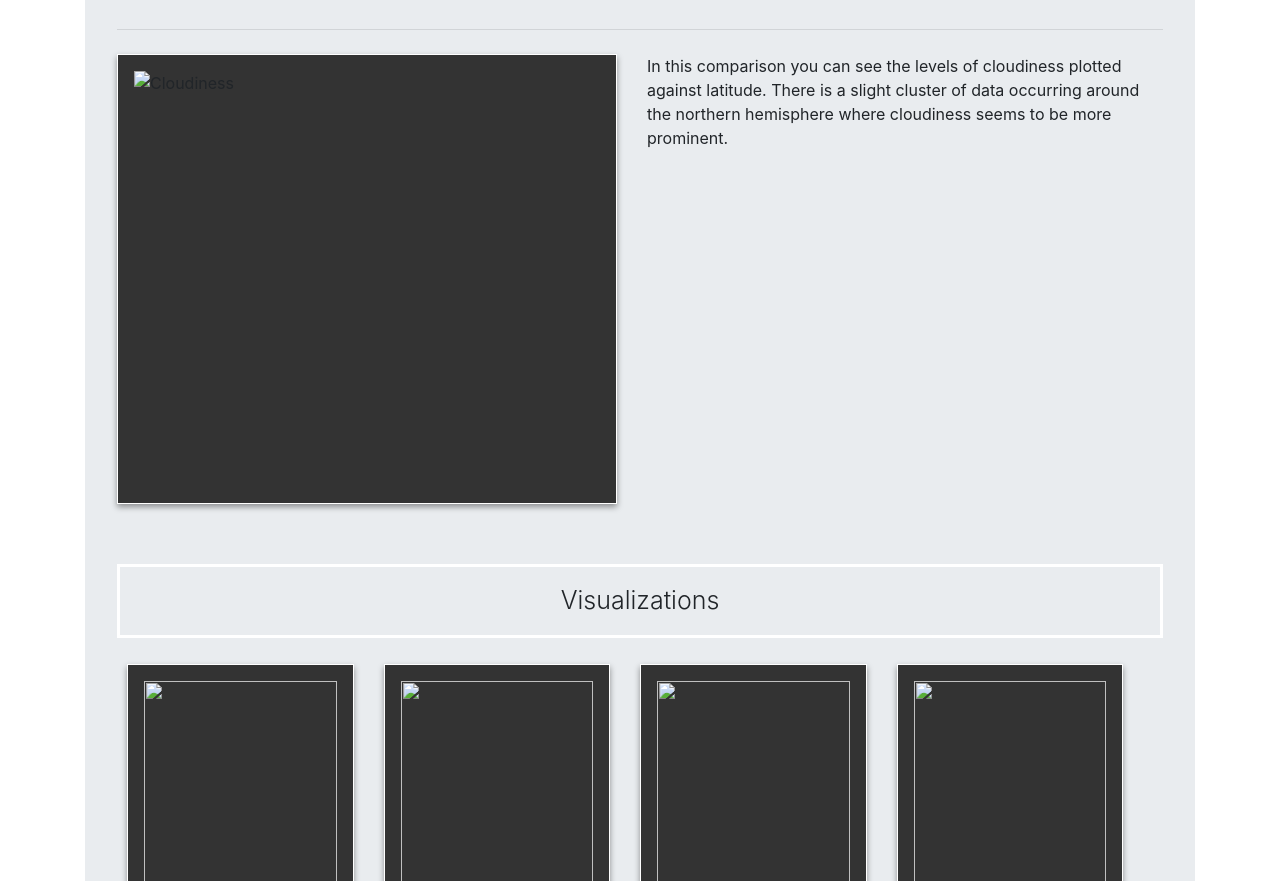
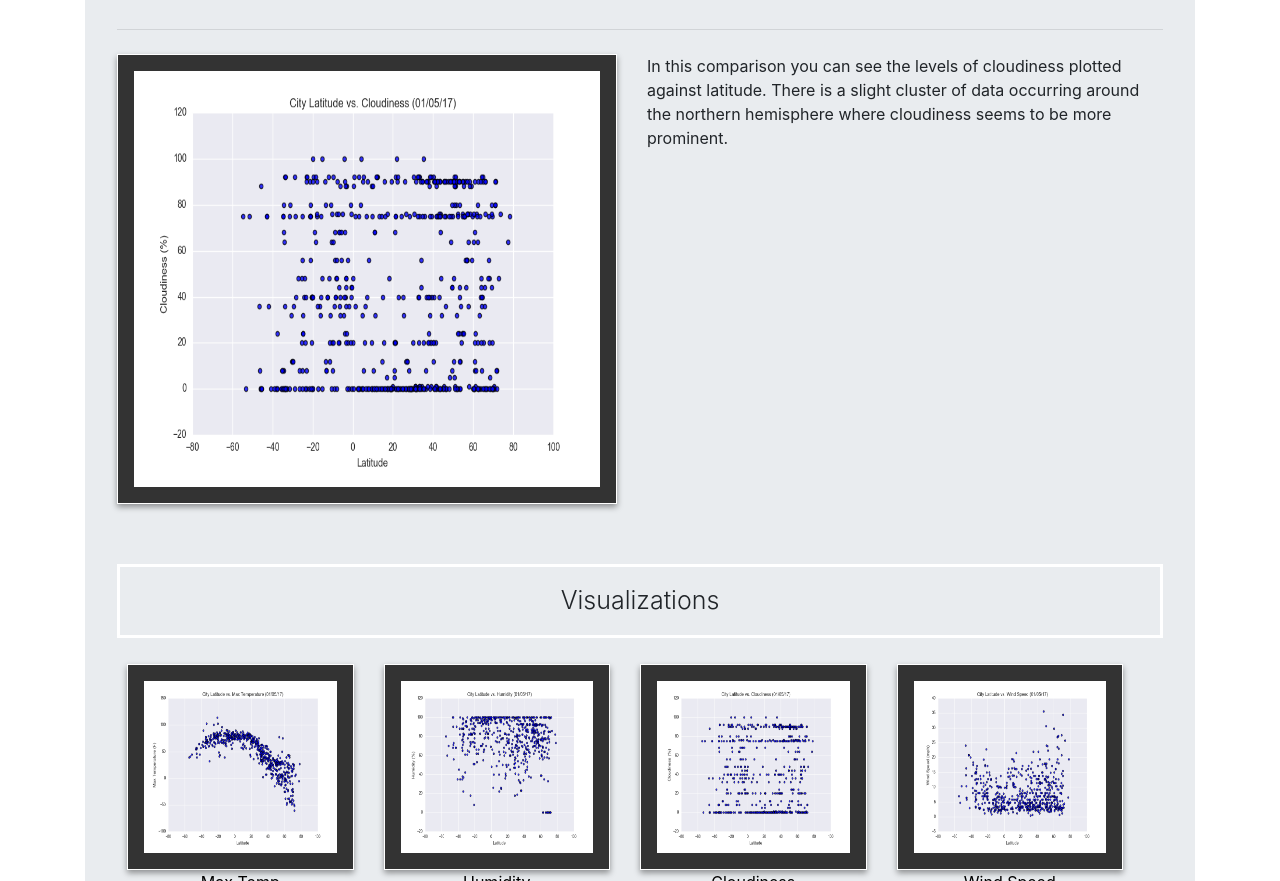
Before and after one commit to romimo-93/Web-Design-Challenge, a plain HTML site: page cloudiness.html in a window 1280 px wide. Shown: the part 171-1052 px from the top of the page. Drawn offline with nearby package versions, Linux system fonts and the light colour scheme; the site is published under a folder, as on GitHub Pages, so addresses that start at the root find nothing.

Commit message:
updating images

```diff
--- a/cloudiness.html
+++ b/cloudiness.html
@@ -50,7 +50,7 @@
       <div class="row">
         <div class="col-md-12 Home-Page">
           <hr class="my-4">
-          <img class="main-plot-img" width="500" height="450" src="/assets/Fig3.png" alt="Cloudiness" ALIGN="left" >
+          <img class="main-plot-img" width="500" height="450" src="assets/Fig3.png" alt="Cloudiness" ALIGN="left" >
             <p class="img_desc">In this comparison you can see the levels of cloudiness plotted against latitude.
               There is a slight cluster of data occurring around the northern hemisphere where cloudiness seems to be more prominent.
             </p>
@@ -65,22 +65,22 @@
         <div class="row">
           <div class="col">
               <a href="max_temp.html">
-                  <img class="viz-pic" width="200" height="200" src="/assets/Fig1.png" > <p class="viz-pic-txt">Max Temp</p>
+                  <img class="viz-pic" width="200" height="200" src="assets/Fig1.png" > <p class="viz-pic-txt">Max Temp</p>
               </a>
           </div>
           <div class="col">
               <a href="humidity.html">
-                  <img  class="viz-pic" width="200" height="200" src="/assets/Fig2.png" > <p class="viz-pic-txt">Humidity</p>
+                  <img  class="viz-pic" width="200" height="200" src="assets/Fig2.png" > <p class="viz-pic-txt">Humidity</p>
               </a>
           </div>
           <div class="col">
               <a href="cloudiness.html">
-                  <img  class="viz-pic" width="200" height="200" src="/assets/Fig3.png" > <p class="viz-pic-txt">Cloudiness</p>
+                  <img  class="viz-pic" width="200" height="200" src="assets/Fig3.png" > <p class="viz-pic-txt">Cloudiness</p>
               </a>
           </div>
           <div class="col">
               <a href="wind_speed.html">
-                  <img  class="viz-pic" width="200" height="200" src="/assets/Fig4.png" > <p class="viz-pic-txt">Wind Speed</p>
+                  <img  class="viz-pic" width="200" height="200" src="assets/Fig4.png" > <p class="viz-pic-txt">Wind Speed</p>
               </a>
           </div>
         </div>
```
Also changed, not shown: comparisons.html (+4 -4 lines), humidity.html (+5 -5 lines), index.html (+4 -4 lines), max_temp.html (+5 -5 lines), wind_speed.html (+5 -5 lines).
